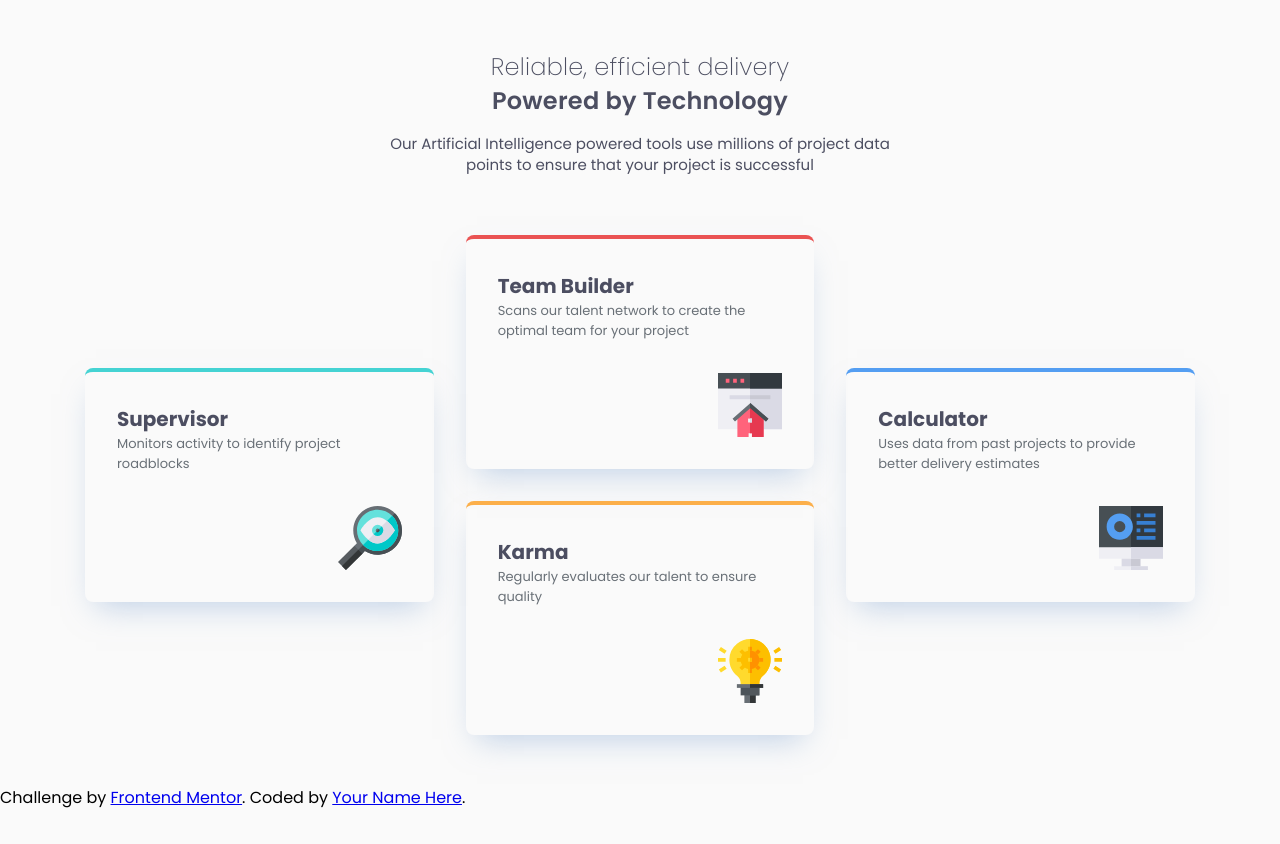
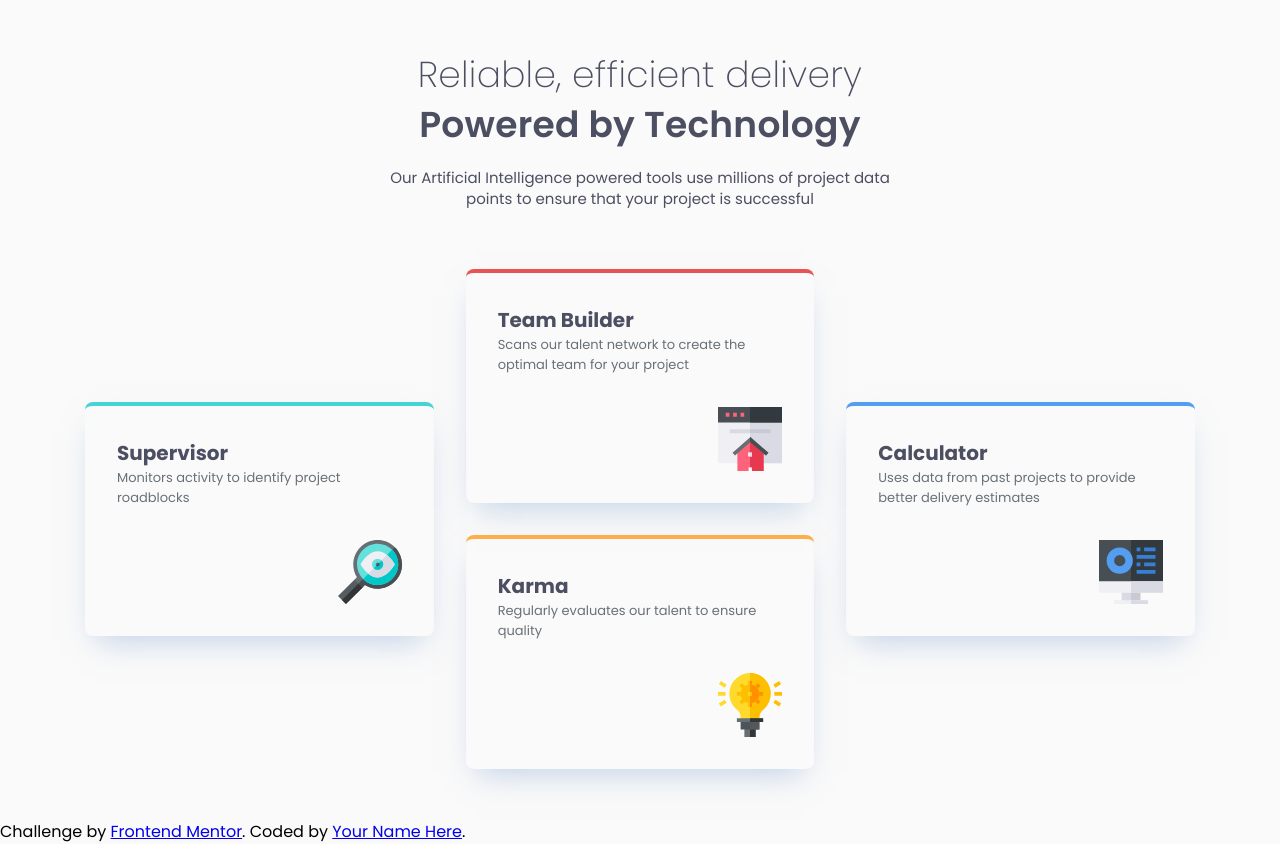
Before and after one commit to Vitvitskyi-Pavlo/four-card-feature, a plain HTML site: page index.html in a window 1280 px wide. Before the commit the page ends 810 px from the top, so only its background shows below. Drawn offline with Linux system fonts and the light colour scheme.

Commit message:
fixing another bug

```diff
--- a/styles.css
+++ b/styles.css
@@ -104,7 +104,7 @@ header {
 
 @media (min-width: 64rem) {
   .title {
-    font-size: 2.25 rem;
+    font-size: 2.25rem;
   }
 
   .cards {
```
